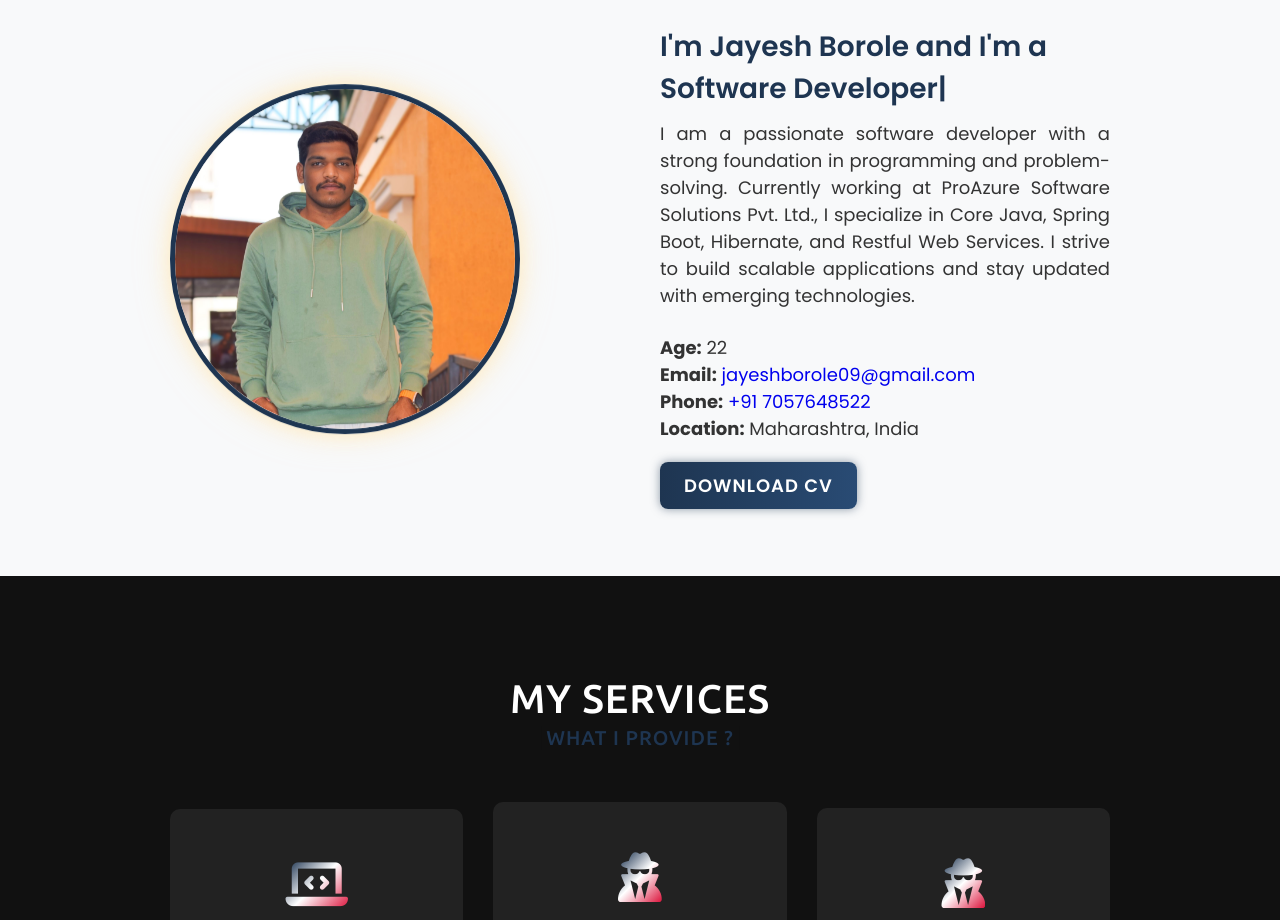
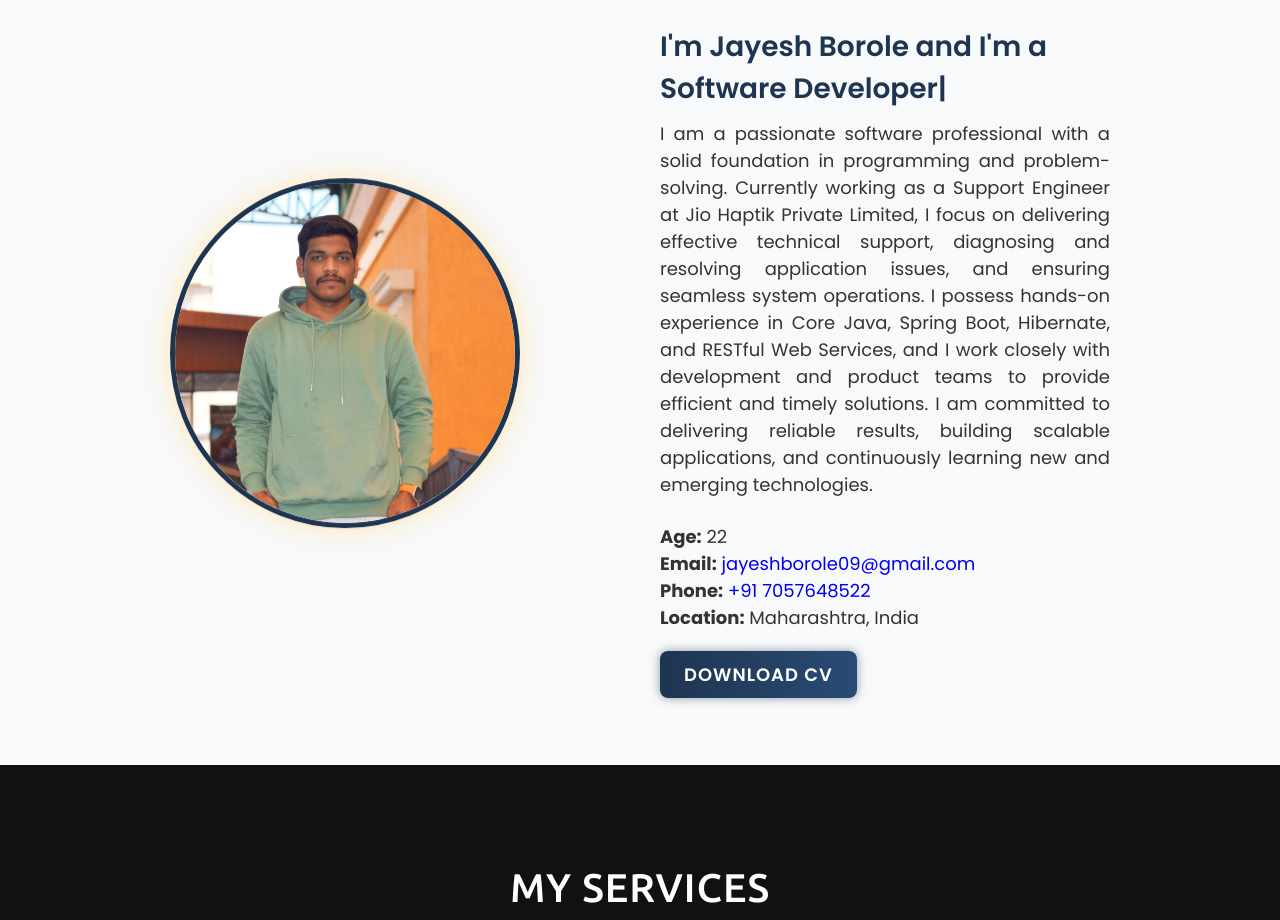
Before and after one commit to jayeshborole333/Portfolio_Jayesh, a plain HTML site: page index.html in a window 1280 px wide. Shown: the part 960-1880 px from the top of the page. Drawn offline with nearby package versions, Linux system fonts and the light colour scheme; a web font is replaced by a local one.

Commit message:
Update index.html

```diff
--- a/index.html
+++ b/index.html
@@ -79,9 +79,10 @@
             <div class="column right-1">
                 <div class="text">I'm Jayesh Borole and I'm a <span class="typing-2"></span></div>
                 <p>
-                    I am a passionate software developer with a strong foundation in programming and problem-solving.
-                    Currently working at ProAzure Software Solutions Pvt. Ltd., I specialize in
-                    Core Java, Spring Boot, Hibernate, and Restful Web Services. I strive to build scalable applications and stay updated with emerging technologies.
+                  I am a passionate software professional with a solid foundation in programming and problem-solving.
+                  Currently working as a Support Engineer at Jio Haptik Private Limited, I focus on delivering effective technical support,
+                  diagnosing and resolving application issues, and ensuring seamless system operations. I possess hands-on experience in Core Java, Spring Boot, Hibernate, and RESTful Web Services,
+                  and I work closely with development and product teams to provide efficient and timely solutions. I am committed to delivering reliable results, building scalable applications, and continuously learning new and emerging technologies.
                 </p>
                 <br>
                 <p><strong>Age:</strong> 22</p>
```
